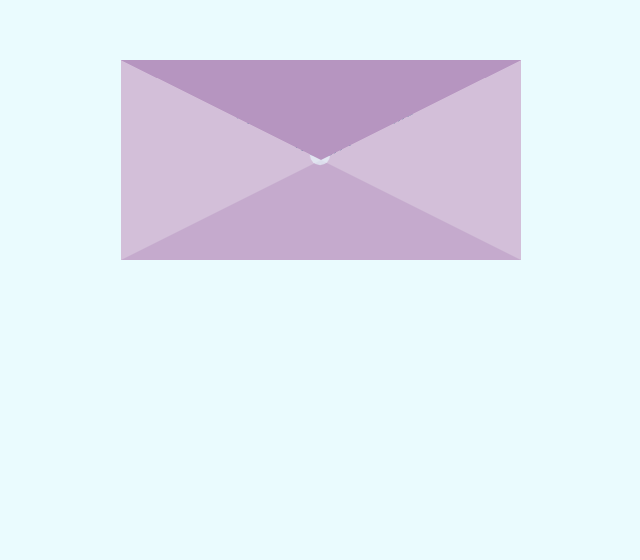
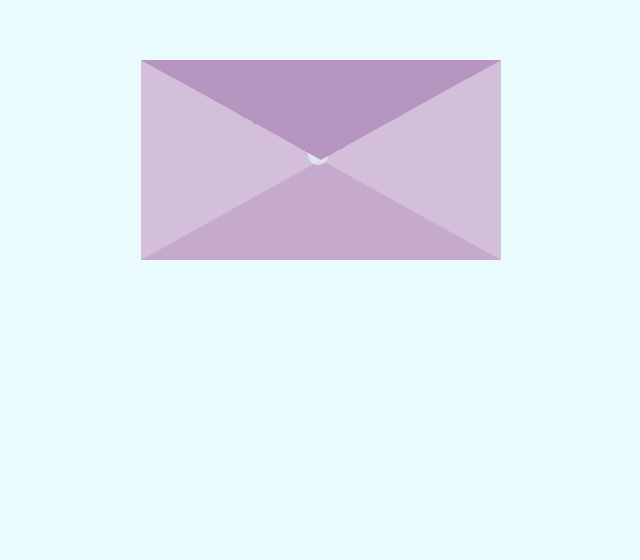
Before and after one commit to Sparking123/Sparking123.github.io, a plain HTML site: page index.html in a window 1280 px wide. Shown: the part 240-800 px from the top of the page, without its empty margins (319-959 px from the left). Drawn offline with Linux system fonts and the light colour scheme.

Commit message:
Update letter.css

```diff
--- a/styles/letter.css
+++ b/styles/letter.css
@@ -33,7 +33,7 @@
     right: 0;
     background-color: var(--primary);
     height: 200px;
-    width: 400px;
+    width: 360px;
     z-index: -10;
 }
 
@@ -49,8 +49,8 @@
 
 .container_cover {
     position: absolute;
-    border-left: 200px solid transparent;
-    border-right: 200px solid transparent;
+    border-left: 180px solid transparent;
+    border-right: 180px solid transparent;
     border-top: 100px solid var(--primary);
     border-bottom: 100px solid transparent;
 
@@ -67,15 +67,15 @@
     /*  */
     z-index: -1;
     background: rgba(254, 249, 249, 0.85);
-    width: 390px;
+    width: 350px;
     height: 180px;
 
     transition: all .75s;
 }
 
 .container_body {
-    border-left: 200px solid var(--tertary);
-    border-right: 200px solid var(--tertary);
+    border-left: 180px solid var(--tertary);
+    border-right: 180px solid var(--tertary);
     border-top: 100px solid transparent;
     border-bottom: 100px solid var(--secondary);
 }
```
